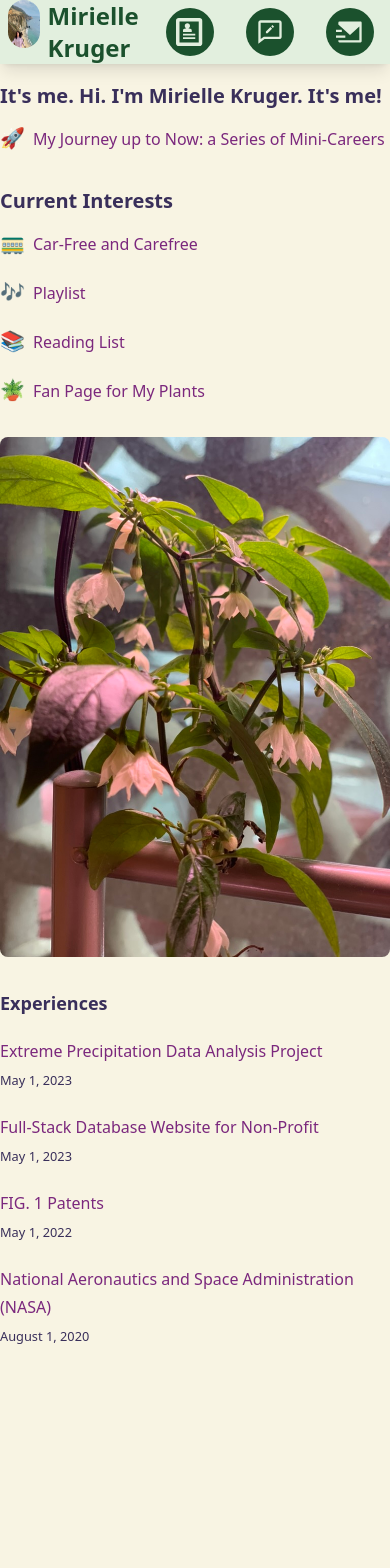
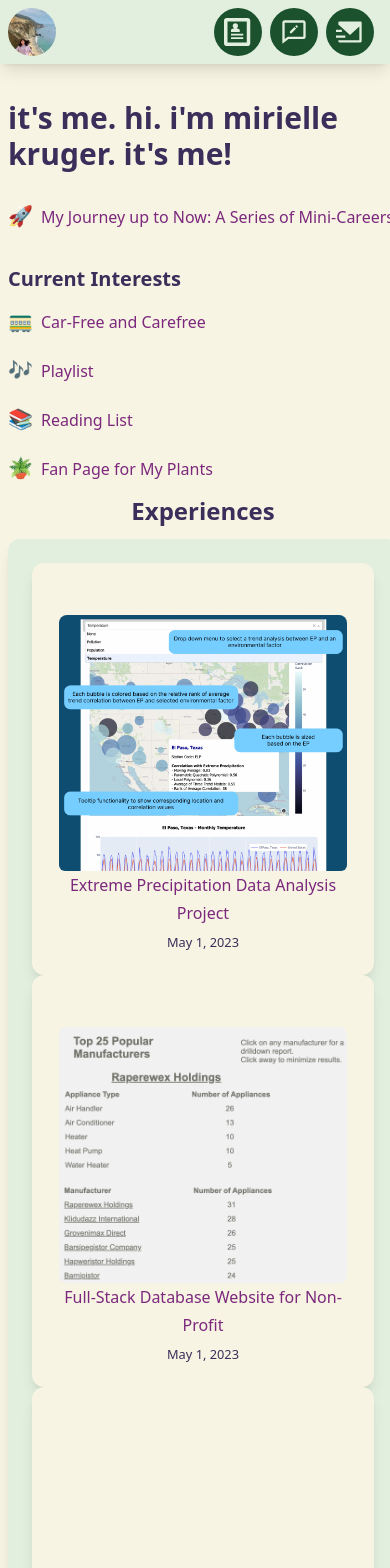
Before and after one commit to miriellekruger/portfolio, a Next.js app: page / in a window 390 px wide. Shown: the top 1568 px of the page. Before the commit the page ends 1369 px from the top, so only its background shows below. Built offline with nearby package versions, Linux system fonts and the light colour scheme.

Commit message:
aesthetic tailwind changes + experience imgs

```diff
--- a/components/NavBar.js
+++ b/components/NavBar.js
@@ -34,13 +34,13 @@ const Navbar = ({name}) => {
             alt={name}
           />
         </Link>
-        <a href="/" className='flex my-auto pl-2 font-fjallaOne text-2xl text-dark2 font-bold'>Mirielle Kruger</a>
+        <a href="/" className='my-auto pl-2 text-2xl text-dark2 font-bold hidden md:flex'>Mirielle Kruger</a>
       </div>
 
-      <div className='flex items-center'><Link className="mr-8" href="/resume">
+      <div className='flex'><Link className="mr-2 sm:mr-8" href="/resume">
         <NavBarIcon icon={<ImProfile size="28" />} text="Resume"/>
       </Link>
-      <Link className="mr-8" href="/blog">
+      <Link className="mr-2 sm:mr-8" href="/blog">
         <NavBarIcon icon={<BiCommentEdit size="28" />} text="Blog"/>
       </Link>
       <Link  className="mr-2" href="/contact">
@@ -59,7 +59,7 @@ const NavBarIcon = ({icon, text = "tooltip"}) => (
                   rounded-3xl hover:rounded-xl
                   transition-all duration-300 ease-linear cursor-pointer group'>
     {icon}
-    <span className='font-fjallaOne absolute w-auto p-2 m-1 min-w-max top-14 rounded-md shadow-md text-background2 bg-dark2 text-sm font-bold transition-all duration-100 origin-top scale-0 group-hover:scale-100'>
+    <span className='font-sans absolute w-auto p-2 m-1 min-w-max top-14 rounded-md shadow-md text-background2 bg-dark2 text-sm font-bold transition-all duration-100 origin-top scale-0 group-hover:sm:scale-100'>
       {text}
     </span>
   </div>
--- a/components/layout.js
+++ b/components/layout.js
@@ -9,7 +9,7 @@ export const siteTitle = 'Mirielle Kruger Portfolio'
 export default function Layout({ children, home }) {
   return (
 
-    <div className="flex">
+    <div>
       <Head>
         <link rel="icon" href="/favicon.ico" />
 
@@ -29,7 +29,7 @@ export default function Layout({ children, home }) {
       <header className="">
         <NavBar name={name} />
       </header>
-      <main className='pt-20 mx-auto'>{children}</main>
+      <main className='pt-20 m-2'>{children}</main>
       {/* {!home && (
         <div className='pt-20'>
           <Link href="/">← Back to home</Link>
--- a/components/section.js
+++ b/components/section.js
@@ -1,6 +1,10 @@
 export default function Section({children}) {
     return(
-        <section className='prose prose-a:text-link prose-a:no-underline hover:prose-a:text-link_hover hover:prose-a:underline prose-img:rounded-lg prose-headings:text-dark1'>
+        <section className='mt-3 w-screen
+                            prose prose-a:text-link prose-a:no-underline hover:prose-a:text-link_hover hover:prose-a:underline
+                            prose-img:rounded-lg prose-img:shadow-lg prose-headings:text-dark1
+                            max-w-none'
+                            >
             {children}
         </section>
     )
--- a/pages/blog.js
+++ b/pages/blog.js
@@ -17,13 +17,14 @@ export default function Blog({ allBlogData }) {
       <Section className="">
         <h2 className="flex text-3xl font-bold justify-center pb-3 text-dark1 ">BLOG</h2>
         <ul className="list-none">
-          {allBlogData.map(({ id, date, title }) => (
+          {allBlogData.map(({ id, date, title, description }) => (
             <li  key={id}>
-              <Link className="" href={`/posts/blog/${id}`}>{title}</Link>
+              <Link className="text-xl" href={`/posts/blog/${id}`}>{title}</Link>
               <br />
-              <small className="">
+              <small className="text-dark1">
                 <Date dateString={date} />
               </small>
+              <span className='text-s ml-3 text-dark1'>{description}</span>
             </li>
           ))}
         </ul>
--- a/pages/index.js
+++ b/pages/index.js
@@ -14,9 +14,9 @@ export default function Home({ allBlogData,allExpData }) {
       <Head>
         <title>{siteTitle}</title>
       </Head>
-      <Section className="text-md">
+      <Section className="text-md mx-auto">
 
-        <h3>It's me. Hi. I'm Mirielle Kruger.  It's me! </h3>
+        <h3 className='flex text-3xl font-bold justify-center pb-3 text-dark1 '>it's me.  hi.  i'm mirielle kruger.   it's me! </h3>
         <p>
           <Emoji symbol="🚀" label="rocket-ship" />
           <Link href="/posts/blog/journey">
@@ -48,7 +48,7 @@ export default function Home({ allBlogData,allExpData }) {
             Fan Page for My Plants
           </Link>
         </p>
-        <p>
+        {/* <p>
           <Image
             priority
             src="/images/aqua-2-flowers.jpeg"
@@ -56,36 +56,34 @@ export default function Home({ allBlogData,allExpData }) {
             width={500}
             alt="plant"
           />
-        </p>
+        </p> */}
 
       </Section>
 
-{/*
-      <Section className={`${utilStyles.headingMd} ${utilStyles.padding1px}`}>
-        <h2 className={utilStyles.headingLg}>Blog</h2>
-        <ul className={utilStyles.list}>
-          {allBlogData.map(({ id, date, title }) => (
-            <li className={utilStyles.listItem} key={id}>
-              <Link href={`/posts/blog/${id}`}>{title}</Link>
-              <br />
-              <small className={utilStyles.lightText}>
-                <Date dateString={date} />
-              </small>
-            </li>
-          ))}
-        </ul>
-      </Section> */}
-      <Section className="text-md p-1">
-        <h2 className='text-lg'>Experiences</h2>
-        <div>
-          {allExpData.map(({ id, date, title }) => (
-            <p key={id}>
-              <Link href={`/posts/experiences/${id}`}>{title}</Link>
+      <Section className="text-md p-1 m-2">
+        <h2 className='text-2xl my-3 flex justify-center'>Experiences</h2>
+        <div className='md:flex gap-10 overflow-x-scroll bg-background2 w-screen rounded-xl shadow-lg md:scroll-p-5 md:snap-x md:snap-mandatory p-6'>
+          {allExpData.map(({ id, date, title, img }) => (
+            <div className='text-center shadow-lg p-5 rounded-xl bg-background1 flex-1 snap-start' key={id}>
+                <Link href={`/posts/experiences/${id}`}>
+                {img ?
+                <div className=' border-solid bg-background1 w-72 h-72 rounded-md mx-auto overflow-hidden items-center justify-center' >
+                <Image className=''
+                  priority
+                  src={img}
+                  height={300}
+                  width={300}
+                  alt={title}
+                /></div>
+                : <div className='bg-background1 w-72 h-72 rounded-md mx-auto'></div>
+                }
+                </Link>
+              <Link className='min-w-72' href={`/posts/experiences/${id}`}>{title}</Link>
               <br />
               <small className="text-dark1">
                 <Date dateString={date} />
               </small>
-            </p>
+            </div>
           ))}
         </div>
       </Section>
--- a/posts/blog/journey.md
+++ b/posts/blog/journey.md
@@ -1,5 +1,5 @@
 ---
-title: "My Journey up to Now: a Series of Mini-Careers"
+title: "My Journey up to Now: A Series of Mini-Careers"
 date: '2023-06-06'
 ---
 
--- a/posts/blog/plants.md
+++ b/posts/blog/plants.md
@@ -1,12 +1,12 @@
 ---
-title: 'Plants'
+title: 'Fan Page for My Plants'
 date: '2020-05-01'
-description: 'Iterative aquaponics projects.'
+description: 'Explaining why I have so many plants (relative to the average).'
 tag: 'plants'
 author: 'Mirielle Kruger'
 ---
 
-Great adoration or obsession? Who knows but ya girl likes plants!
+Great adoration or obsession? I teeter between the two.
 
 Ever since I was a kid, from climbing trees to eating dandelions in my yard, I have loved cultivating, consuming, and learning about plants.
 
--- a/posts/experiences/NASA.md
+++ b/posts/experiences/NASA.md
@@ -1,6 +1,7 @@
 ---
 title: 'National Aeronautics and Space Administration (NASA)'
 date: '2020-08-01'
+img: "/images/OSCAR.jpeg"
 description: 'Various projects for OSCAR, a trash reforming reactor.'
 tag: 'space'
 author: 'Mirielle Kruger'
--- a/posts/experiences/databases.md
+++ b/posts/experiences/databases.md
@@ -4,6 +4,7 @@ date: '2023-05-01'
 description: 'Collecting data to and reporting data from a database via an interactive website. '
 tag: 'databases, API, Docker, HTML, CSS, JavaScript'
 type: "class group project"
+img: '/images/top25.jpeg'
 ---
 
 #### Summary
--- a/posts/experiences/dva.md
+++ b/posts/experiences/dva.md
@@ -1,6 +1,7 @@
 ---
 title: 'Extreme Precipitation Data Analysis Project'
 date: '2023-05-01'
+img: "/images/poster.jpeg"
 description: 'Data and Visual Analytics group project.'
 tag: 'python, plotly'
 author: 'Mirielle Kruger'
```
Also changed, not shown: styles/global.css (+0 -20 lines).
